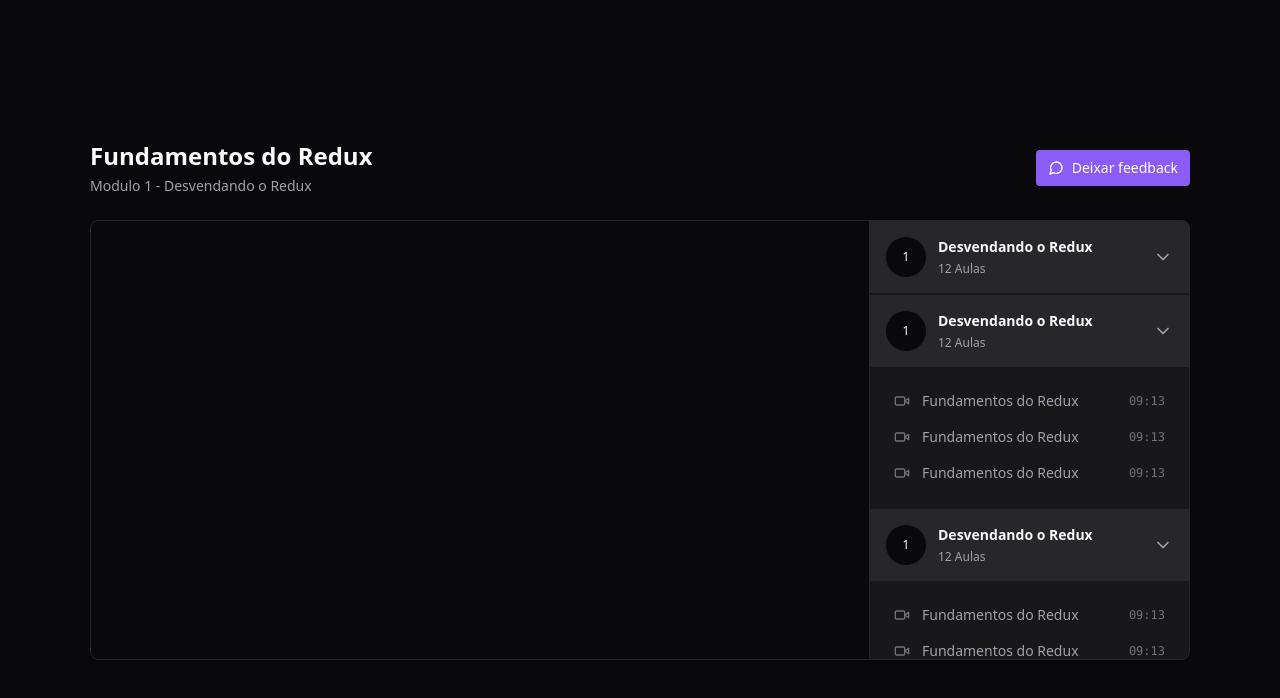
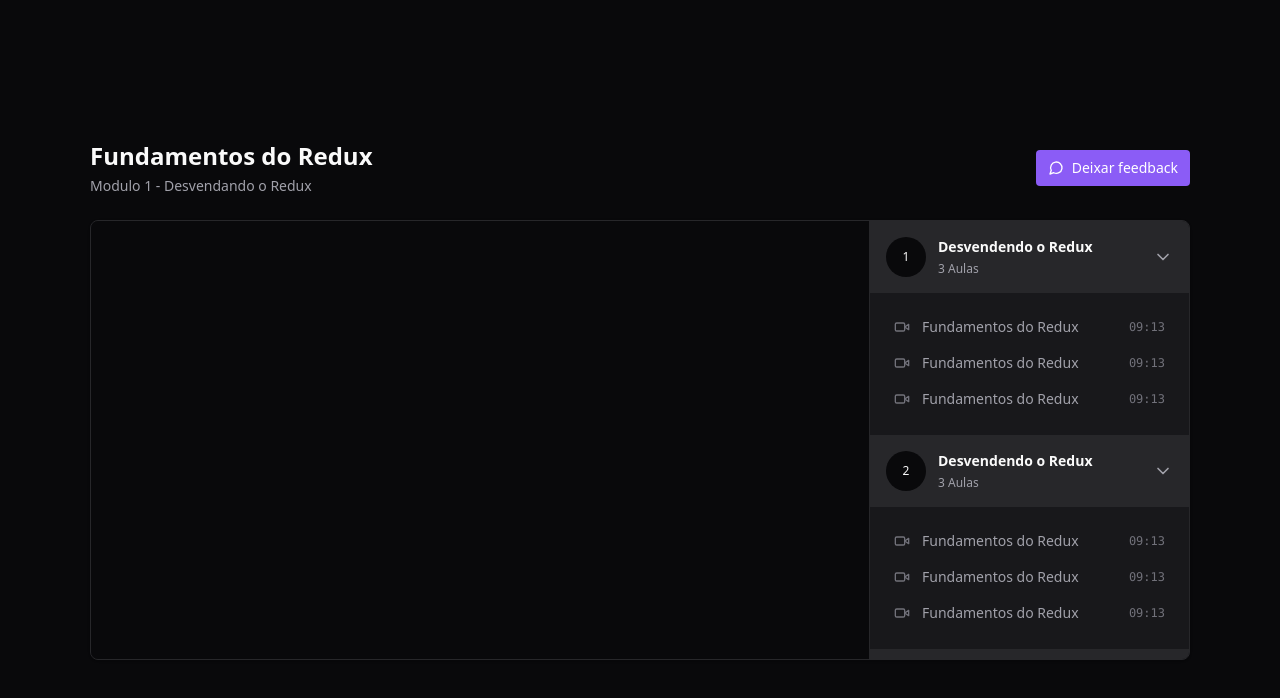
Before and after one commit to filliperomero/redux-video-player, a React (Vite) app: page / in a window 1280 px wide. Shown: the top 698 px of the page. Built offline with nearby package versions, Linux system fonts and the light colour scheme.

Commit message:
Transform everything into components

```diff
--- /dev/null
+++ b/src/components/Header.tsx
@@ -0,0 +1,8 @@
+export function Header() {
+  return (
+    <div className="flex flex-col gap-1">
+      <h1 className="text-2xl font-bold">Fundamentos do Redux</h1>
+      <span className="text-sm text-zinc-400">Modulo 1 - Desvendando o Redux</span>
+    </div>
+  )
+}
--- /dev/null
+++ b/src/components/Lesson.tsx
@@ -0,0 +1,16 @@
+import { Video } from "lucide-react";
+
+interface LessonProps {
+  title: string
+  duration: string
+}
+
+export function Lesson({ title, duration }: LessonProps) {
+  return (
+    <button className='flex items-center gap-3 text-sm text-zinc-400'>
+      <Video className='w-4 h-4 text-zinc-500' />
+      <span>{title}</span>
+      <span className='ml-auto font-mono text-xs text-zinc-500'>{duration}</span>
+    </button>
+  )
+}
--- /dev/null
+++ b/src/components/Module.tsx
@@ -0,0 +1,30 @@
+import { ChevronDown } from "lucide-react";
+import { Lesson } from "./Lesson";
+
+interface ModuleProps {
+  moduleIndex: number
+  title: string
+  lessonAmount: number
+}
+
+export function Module({ moduleIndex, title, lessonAmount}: ModuleProps) {
+  return (
+    <div>
+      <button className='flex w-full items-center gap-3 bg-zinc-800 p-4'>
+        <div className='flex h-10 w-10 rounded-full items-center justify-center bg-zinc-950 text-xs'>{moduleIndex + 1}</div>
+        <div className='flex flex-col gap-1 text-left'>
+          <strong className='text-sm'>{title}</strong>
+          <span className='text-xs text-zinc-400'>{lessonAmount} Aulas</span>
+        </div>
+
+        <ChevronDown className='w-5 h-5 ml-auto text-zinc-400' />
+      </button>
+
+      <nav className='relative flex flex-col gap-4 p-6'>
+        <Lesson title="Fundamentos do Redux" duration="09:13" />
+        <Lesson title="Fundamentos do Redux" duration="09:13" />
+        <Lesson title="Fundamentos do Redux" duration="09:13" />
+      </nav>
+    </div>
+  )
+}
--- /dev/null
+++ b/src/components/Video.tsx
@@ -0,0 +1,9 @@
+import ReactPlayer from 'react-player'
+
+export function Video() {
+  return (
+    <div className='w-full bg-zinc-950 aspect-video'>
+      <ReactPlayer width='100%' height='100%' url='https://www.youtube.com/watch?v=1E18-dPizO0' />
+    </div>
+  )
+}
--- a/src/pages/Player.tsx
+++ b/src/pages/Player.tsx
@@ -1,5 +1,8 @@
-import { ChevronDown, MessageCircle, Video } from 'lucide-react'
-import ReactPlayer from 'react-player'
+import { MessageCircle } from 'lucide-react'
+
+import { Video } from '../components/Video'
+import { Header } from '../components/Header'
+import { Module } from '../components/Module'
 
 export function Player() {
   return (
@@ -7,10 +10,7 @@
       <div className="flex w-[1100px] flex-col gap-6">
         <div className="flex items-center justify-between">
 
-          <div className="flex flex-col gap-1">
-            <h1 className="text-2xl font-bold">Fundamentos do Redux</h1>
-            <span className="text-sm text-zinc-400">Modulo 1 - Desvendando o Redux</span>
-          </div>
+          <Header />
 
           <button className='flex items-center gap-2 rounded bg-violet-500 px-3 py-2 text-sm font-medium text-white hover:bg-violet-600'>
             <MessageCircle className='w-4 h-4' />
@@ -20,89 +20,13 @@
 
         <main className='relative pr-80 flex overflow-hidden rounded-lg border border-zinc-800 bg-zinc-900 shadow'>
           <div className='flex-1'>
-            <div className='w-full bg-zinc-950 aspect-video'>
-              <ReactPlayer width='100%' height='100%' url='https://www.youtube.com/watch?v=1E18-dPizO0' />
-            </div>
+            <Video />
           </div>
 
           <aside className='absolute top-0 bottom-0 right-0 w-80 divide-y-2 divide-zinc-900 border-l border-zinc-800 bg-zinc-900 overflow-y-scroll scrollbar-thin scrollbar-track-zinc-950 scrollbar-thumb-zinc-800'>
-            <div>
-              <button className='flex w-full items-center gap-3 bg-zinc-800 p-4'>
-                <div className='flex h-10 w-10 rounded-full items-center justify-center bg-zinc-950 text-xs'>1</div>
-                <div className='flex flex-col gap-1 text-left'>
-                  <strong className='text-sm'>Desvendando o Redux</strong>
-                  <span className='text-xs text-zinc-400'>12 Aulas</span>
-                </div>
-
-                <ChevronDown className='w-5 h-5 ml-auto text-zinc-400' />
-              </button>
-
-
-            </div>
-
-            <div>
-              <button className='flex w-full items-center gap-3 bg-zinc-800 p-4'>
-                <div className='flex h-10 w-10 rounded-full items-center justify-center bg-zinc-950 text-xs'>1</div>
-                <div className='flex flex-col gap-1 text-left'>
-                  <strong className='text-sm'>Desvendando o Redux</strong>
-                  <span className='text-xs text-zinc-400'>12 Aulas</span>
-                </div>
-
-                <ChevronDown className='w-5 h-5 ml-auto text-zinc-400' />
-              </button>
-
-              <nav className='relative flex flex-col gap-4 p-6'>
-                <button className='flex items-center gap-3 text-sm text-zinc-400'>
-                  <Video className='w-4 h-4 text-zinc-500' />
-                  <span>Fundamentos do Redux</span>
-                  <span className='ml-auto font-mono text-xs text-zinc-500'>09:13</span>
-                </button>
-
-                <button className='flex items-center gap-3 text-sm text-zinc-400'>
-                  <Video className='w-4 h-4 text-zinc-500' />
-                  <span>Fundamentos do Redux</span>
-                  <span className='ml-auto font-mono text-xs text-zinc-500'>09:13</span>
-                </button>
-
-                <button className='flex items-center gap-3 text-sm text-zinc-400'>
-                  <Video className='w-4 h-4 text-zinc-500' />
-                  <span>Fundamentos do Redux</span>
-                  <span className='ml-auto font-mono text-xs text-zinc-500'>09:13</span>
-                </button>
-              </nav>
-            </div>
-
-            <div>
-              <button className='flex w-full items-center gap-3 bg-zinc-800 p-4'>
-                <div className='flex h-10 w-10 rounded-full items-center justify-center bg-zinc-950 text-xs'>1</div>
-                <div className='flex flex-col gap-1 text-left'>
-                  <strong className='text-sm'>Desvendando o Redux</strong>
-                  <span className='text-xs text-zinc-400'>12 Aulas</span>
-                </div>
-
-                <ChevronDown className='w-5 h-5 ml-auto text-zinc-400' />
-              </button>
-
-              <nav className='relative flex flex-col gap-4 p-6'>
-                <button className='flex items-center gap-3 text-sm text-zinc-400'>
-                  <Video className='w-4 h-4 text-zinc-500' />
-                  <span>Fundamentos do Redux</span>
-                  <span className='ml-auto font-mono text-xs text-zinc-500'>09:13</span>
-                </button>
-
-                <button className='flex items-center gap-3 text-sm text-zinc-400'>
-                  <Video className='w-4 h-4 text-zinc-500' />
-                  <span>Fundamentos do Redux</span>
-                  <span className='ml-auto font-mono text-xs text-zinc-500'>09:13</span>
-                </button>
-
-                <button className='flex items-center gap-3 text-sm text-zinc-400'>
-                  <Video className='w-4 h-4 text-zinc-500' />
-                  <span>Fundamentos do Redux</span>
-                  <span className='ml-auto font-mono text-xs text-zinc-500'>09:13</span>
-                </button>
-              </nav>
-            </div>
+            <Module moduleIndex={0} title='Desvendendo o Redux' lessonAmount={3} />
+            <Module moduleIndex={1} title='Desvendendo o Redux' lessonAmount={3} />
+            <Module moduleIndex={2} title='Desvendendo o Redux' lessonAmount={3} />
           </aside>
         </main>
       </div>
```
